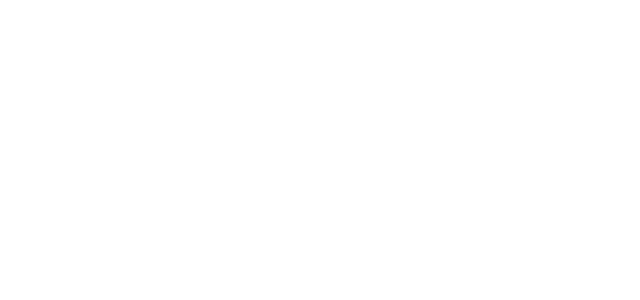
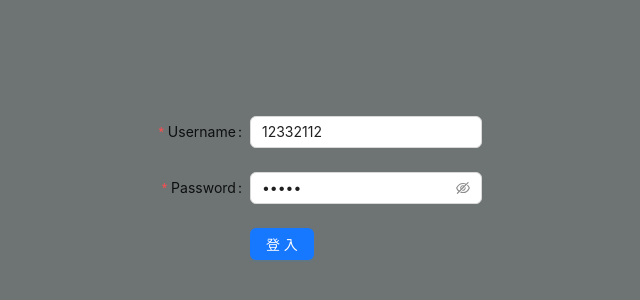
Before and after one commit to ilubake/react_vite_ts, a React (Vite) app: page /login in a window 1280 px wide. Before the commit this address had no page. Shown: the part 200-500 px from the top of the page, without its empty margins (332-972 px from the left). Built offline with nearby package versions, Linux system fonts and the light colour scheme.

Commit message:
增加路由守卫

```diff
--- a/src/App.tsx
+++ b/src/App.tsx
@@ -1,11 +1,11 @@
 import "./App.scss";
 import GetRouters from './routes/index'
-
+import AuthRoute from './component/AuthRoute';
 function App() {
   return (
-    <>
+    <AuthRoute>
       <GetRouters />
-    </>
+    </AuthRoute>
   );
 }
 export default App;
--- /dev/null
+++ b/src/component/AuthRoute.tsx
@@ -0,0 +1,16 @@
+import { useLocation,Navigate } from "react-router-dom";
+interface AuthRouteProps{
+    children:JSX.Element;
+}
+function AuthRoute({children}:AuthRouteProps ){
+    const token=sessionStorage.getItem('token')as string|null;
+    const {pathname}=useLocation();
+    console.log('pathname',pathname);
+    if (pathname=='/login'||token) {
+        return children
+    }else{
+        return <Navigate to={'/login'} replace></Navigate>
+    }
+    return children
+}
+export default AuthRoute
--- a/src/routes/index.tsx
+++ b/src/routes/index.tsx
@@ -21,12 +21,17 @@
     path: "/",
     element: <Navigate to="/layout/home" replace />,
   };
+  // 添加OffRouter页面404"
+  const offRouter: RouteObject = {
+    path: "*",
+    element: <Navigate to="/offRouter" replace />,
+  };
 
   // 转换自定义路由为 RouteObject
   const routeObjects = mapToRouteObjects(route_items);
 
   // 将默认路由添加到路由对象数组的开头
-  const allRouteObjects = [defaultRoute, ...routeObjects];
+  const allRouteObjects = [defaultRoute,offRouter, ...routeObjects];
 
   // 使用 useRoutes 钩子来处理路由配置
   const routes = useRoutes(allRouteObjects);
--- a/src/routes/routeConfig.tsx
+++ b/src/routes/routeConfig.tsx
@@ -2,17 +2,25 @@
 import Layout from "../views/Layout/index";
 import Home from "../views/Home/index";
 import User from "../views/User/index";
+import Login from "../views/Login/index";
+import OffRouter from "../views/OffRouter";
 import { AppstoreOutlined, MailOutlined, SettingOutlined } from '@ant-design/icons';
 
 // 自定义的路由配置项类型
-  interface CustomRouteItem {
-    label: string;
+interface r_props_meta{
+  permissionAuth?:boolean;
+}
+interface CustomRouteItem {
+    label?: string;
     key: string;
-    icon: React.ReactElement;
+    hidden?:boolean;
+    index?:boolean|undefined;
+    icon?: React.ReactElement;
     component: React.ReactElement;
     children?: CustomRouteItem[];
+    meta?:r_props_meta;
   }
-  // 自定义的路由配置数组
+  // 自定义的路由配置数组(使用路由路径作为key)
   const route_items: CustomRouteItem[] = [
     {
       label: '控制台',
@@ -35,6 +43,7 @@
             {
               label: '首页1',
               key: 'home1',
+              hidden:true,
               icon: <MailOutlined />,
               component:<Home />,
             },
@@ -42,12 +51,29 @@
         },
         {
           label: '首页',
+          index:true,
           key: 'home',
           icon: <MailOutlined />,
           component:<Home />,
         },
       ],
-    },
+    },{
+      label: '登录',
+      key: 'login',
+      component: <Login />,
+      hidden:true,
+      meta:{
+        permissionAuth:true,
+      }
+    },{
+      label: '404',
+      key: 'offRouter',
+      component: <OffRouter />,
+      hidden:true,
+      meta:{
+        permissionAuth:true,
+      }
+    }
   ];
   export default route_items;
   export type { CustomRouteItem }
--- a/src/views/Layout/aside.tsx
+++ b/src/views/Layout/aside.tsx
@@ -3,16 +3,26 @@
 import type { MenuProps } from 'antd';
 import { Menu } from 'antd';
 import route_items from "../../routes/routeConfig";
+import type { CustomRouteItem } from "../../routes/routeConfig";
 // 定义侧边栏组件
 const Aside: React.FC = () => {
-  const [asideData,] = useState<MenuProps['items']>(route_items);
-  const [defaultSelectedKeys,]=useState(sessionStorage.getItem('defaultSelectedKeys')??'');
-  const [defaultOpenKeys]=useState(JSON.parse(sessionStorage.getItem('defaultOpenKeys')??'[]'));
+  const [asideData,] = useState<MenuProps['items']>(mapToMenuProps(route_items));
+  const [defaultSelectedKeys,]=useState<string>(sessionStorage.getItem('defaultSelectedKeys')??'');
+  const [defaultOpenKeys]=useState<string[]>(JSON.parse(sessionStorage.getItem('defaultOpenKeys')??'[]'));
   const navigate = useNavigate();
+  // console.log(asideData);
+  function mapToMenuProps(route_items: CustomRouteItem[]): MenuProps['items'] {
+    return route_items
+      .filter((item) => !item.hidden)
+      .map((item) => ({
+        ...item,
+        children: item.children ? mapToMenuProps(item.children) : undefined,
+      }));
+  }
   const onClick: MenuProps['onClick'] = (e) => {
     const path=e.keyPath.reverse().join('/');
     const defaultOpenKeysGet=JSON.parse(JSON.stringify(e.keyPath));
-    console.log('点击：', e,path,defaultOpenKeysGet);
+    // console.log('点击：', e,path,defaultOpenKeysGet);
     sessionStorage.setItem('defaultOpenKeys',JSON.stringify(defaultOpenKeysGet.slice(0,-1)));
     sessionStorage.setItem('defaultSelectedKeys',e.key);
     navigate(`/${path}`);//需要使用绝对路径，以/开头为绝对路径，相对路径会在原路径上添加
--- /dev/null
+++ b/src/views/Login/index.scss
@@ -0,0 +1,14 @@
+*{
+    margin: 0;
+    & div{
+        box-sizing: border-box;
+    }
+}
+#login{
+    width: 100vw;
+    height: 100vh;
+    display: flex;
+    justify-content: center;
+    align-items: center;
+    background-color: rgb(110, 116, 116);
+}
--- a/src/views/Login/index.tsx
+++ b/src/views/Login/index.tsx
@@ -1,4 +1,96 @@
-function LogIn(){
-    return <h1>please log in</h1>
-}
+import React from "react";
+import { useNavigate } from 'react-router-dom';
+import type { FormProps } from "antd";
+import { Form, Input, Button } from "antd";
+// import { Form, Input, Checkbox, Button } from "antd";
+import "./index.scss";
+const LogIn: React.FC = () => {
+const navigate = useNavigate();
+  type FieldType = {
+    username?: string;
+    password?: string;
+    remember?: string;
+  };
+  const onFinish: FormProps<FieldType>["onFinish"] = (values) => {
+    const token:string='asdassssssssdwwwwwwwwwwwrwasd';
+    sessionStorage.setItem('token',JSON.stringify(token));
+    navigate('/layout/home')
+    console.log("Success:", values);
+  };
+  const onFinishFailed: FormProps<FieldType>["onFinishFailed"] = (
+    errorInfo
+  ) => {
+    console.log("Failed:", errorInfo);
+  };
+  return (
+    <div id="login">
+      <Form
+        name="basic"
+        labelCol={{ span: 8 }}
+        wrapperCol={{ span: 16 }}
+        style={{ maxWidth: 600 }}
+        onFinish={onFinish}
+        onFinishFailed={onFinishFailed}
+        autoComplete="off"
+        initialValues={{ username: "12332112", password: "12345" }}
+        validateMessages={{
+          required: "此项为必填项",
+        }}
+      >
+        <Form.Item<FieldType>
+          label="Username"
+          name="username"
+          rules={[
+            { required: true, message: "请输入用户名" },
+            () => ({
+              validator(_, value) {
+                if (
+                  !value ||
+                  (value.toString().length === 8 && /^\d+$/.test(value))
+                ) {
+                  return Promise.resolve();
+                }
+                return Promise.reject(new Error("用户名必须为8位数字"));
+              },
+            }),
+          ]}
+        >
+          <Input placeholder="" />
+        </Form.Item>
+        <Form.Item<FieldType>
+          label="Password"
+          name="password"
+          rules={[
+            { required: true, message: "请输入密码" },
+            () => ({
+              validator(_, value) {
+                if (
+                  !value ||
+                  (value==='12345')
+                ) {
+                  return Promise.resolve();
+                }
+                return Promise.reject(new Error("密码为12345,请修改"));
+              },
+            }),
+          ]}
+        >
+          <Input.Password placeholder="密码:12345" />
+        </Form.Item>
+        {/* <Form.Item<FieldType>
+          name="remember"
+          valuePropName="checked"
+          wrapperCol={{ offset: 8, span: 16 }}
+        >
+          <Checkbox>Remember me</Checkbox>
+        </Form.Item> */}
+        <Form.Item wrapperCol={{ offset: 8, span: 16 }}>
+          <Button type="primary" htmlType="submit">
+            登入
+          </Button>
+        </Form.Item>
+      </Form>
+    </div>
+  );
+};
 export default LogIn;
--- /dev/null
+++ b/src/views/OffRouter/index.tsx
@@ -0,0 +1,38 @@
+import { Typography, Button, Result } from 'antd';
+import { Link } from 'react-router-dom';
+import { HomeOutlined } from '@ant-design/icons';
+
+const { Title } = Typography;
+
+function OffRouter() {
+  return (
+    <Result
+      status="404"
+      title="Oops! Page Not Found"
+      subTitle="您要找的页面不存在或者已被移动"
+      extra={
+        <Button type="primary" icon={<HomeOutlined />} onClick={() => window.location.href='/'} size="large">
+          Back to Home
+        </Button>
+      }
+      style={{ marginTop: '80px' }}
+    >
+      <Title level={4} style={{ textAlign: 'center', marginTop: '24px' }}>
+        Alternatively, you can try:
+      </Title>
+
+      <ul style={{ textAlign: 'left', margin: '24px 0', paddingLeft: '24px' }}>
+        <li>
+          <Link to="/layout/home">返回首页</Link>
+        </li>
+
+        <li>
+        使用上方的搜索栏或通过站点菜单进行导航
+        </li>
+      </ul>
+
+    </Result>
+  );
+}
+
+export default OffRouter;
--- a/src/views/User/index.tsx
+++ b/src/views/User/index.tsx
@@ -1,4 +1,19 @@
 function User(){
-    return <h1>用户页</h1>
+    function name(params:number[]) {
+        return(<ul onClick={(e: React.MouseEvent<HTMLUListElement>)=>{
+            const target = e.target as HTMLLIElement;
+            console.log(target.dataset.index);
+            }}>
+            {
+        params.map((v,i)=>{
+            return(<li data-index={i}key={i}>{v}</li>)
+        })
+            }
+        </ul>)
+    }
+    return <>
+    <h1>用户页</h1>
+    {name([1,2,3])}
+    </>
 }
 export default User;
```
